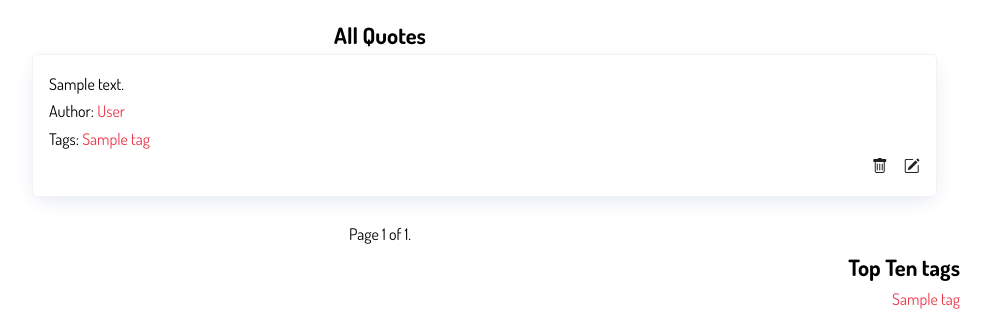
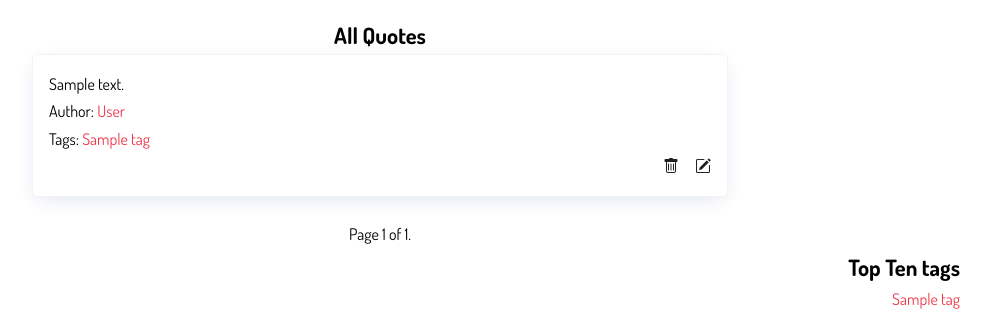
Before and after one commit to sebastianLedzianowski/django, a Django app: page / in a window 1280 px wide. Shown: the part 54-367 px from the top of the page, without its empty margins (144-1135 px from the left). Run offline with Django 5.2, Linux system fonts and the light colour scheme; a user stored in the database is signed in; tables that the repository leaves empty hold one stand-in row (values such as "Sample post").

Commit message:
Update home.html

```diff
--- a/templates/home.html
+++ b/templates/home.html
@@ -17,7 +17,7 @@
         margin-bottom: 17px;
     }
     .card {
-        width: 130%;
+        width: 100%;
     }
 
     .col-md-3 {
```
